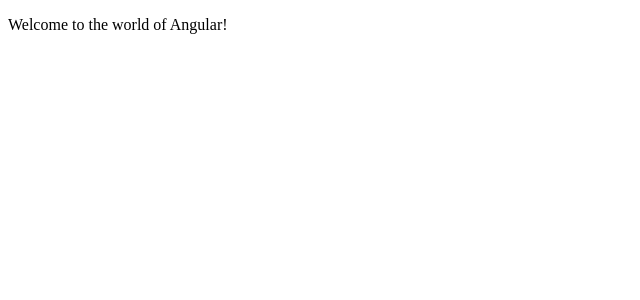
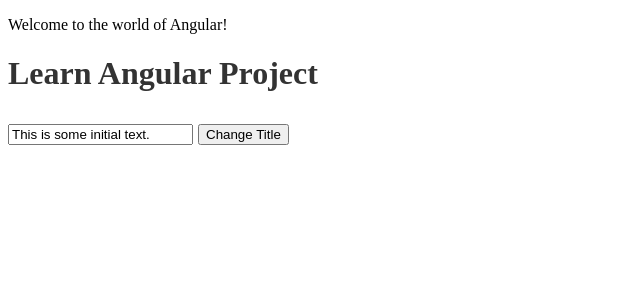
Before and after one commit to csokmen/learn-angular, an Angular app in the folder LearnAngularProject/: page / in a window 1280 px wide. Shown: the top 300 px of the page, without its empty margins (0-640 px from the left). Built offline with nearby package versions, Linux system fonts and the light colour scheme.

Commit message:
2. Data Binding

```diff
--- a/LearnAngularProject/src/app/app.component.css
+++ b/LearnAngularProject/src/app/app.component.css
@@ -0,0 +1,11 @@
+h1 {
+  color: #333;
+}
+
+input {
+  margin-top: 10px;
+}
+
+button {
+  margin-left: 5px;
+}
--- a/LearnAngularProject/src/app/app.component.html
+++ b/LearnAngularProject/src/app/app.component.html
@@ -1 +1,5 @@
 <p>Welcome to the world of Angular!</p>
+
+<h1>{{ title }}</h1>
+<input type="text" [value]="initialText">
+<button (click)="changeTitle()">Change Title</button>
--- a/LearnAngularProject/src/app/app.component.ts
+++ b/LearnAngularProject/src/app/app.component.ts
@@ -8,4 +8,9 @@
 })
 export class AppComponent {
   title = 'Learn Angular Project';
+  initialText = 'This is some initial text.';
+
+  changeTitle() {
+    this.title = 'New Title!';
+  }
 }
```
Also changed, not shown: 1 other file (tests, documents, lock files or other folders).
